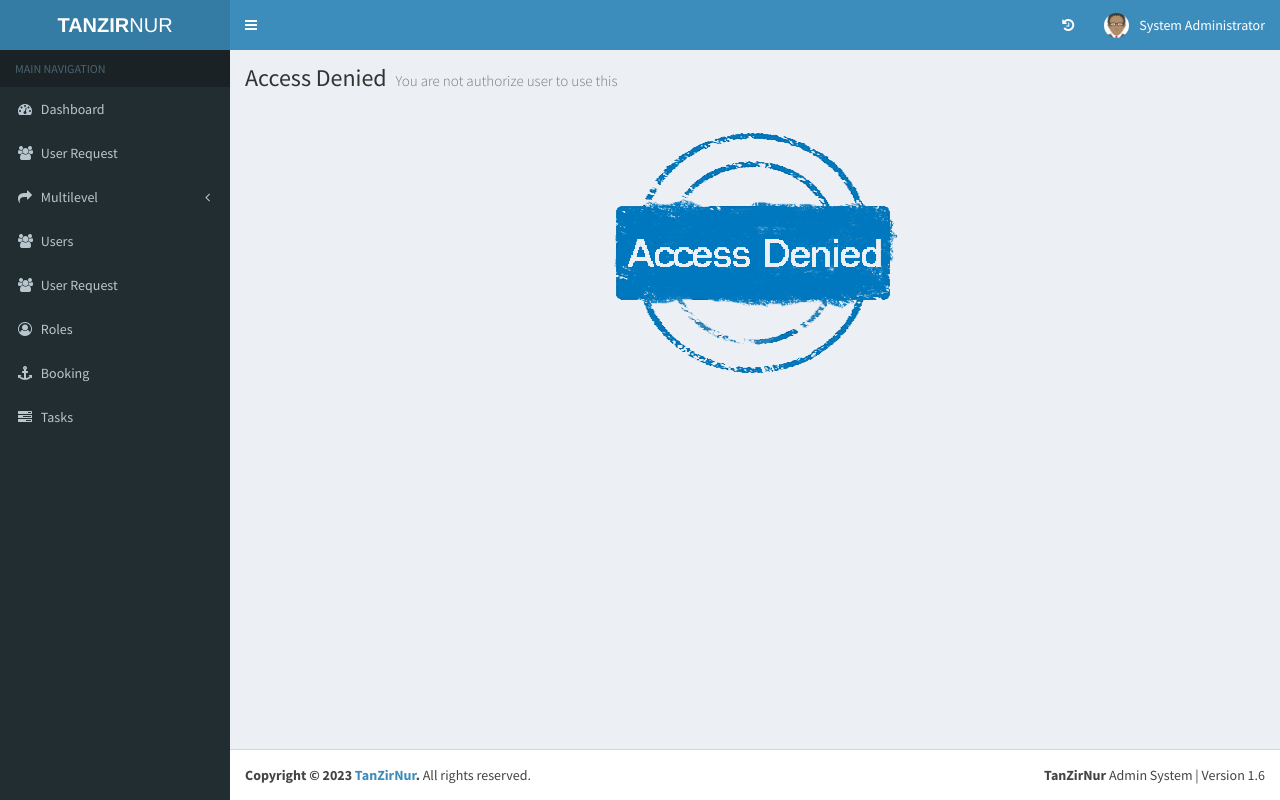
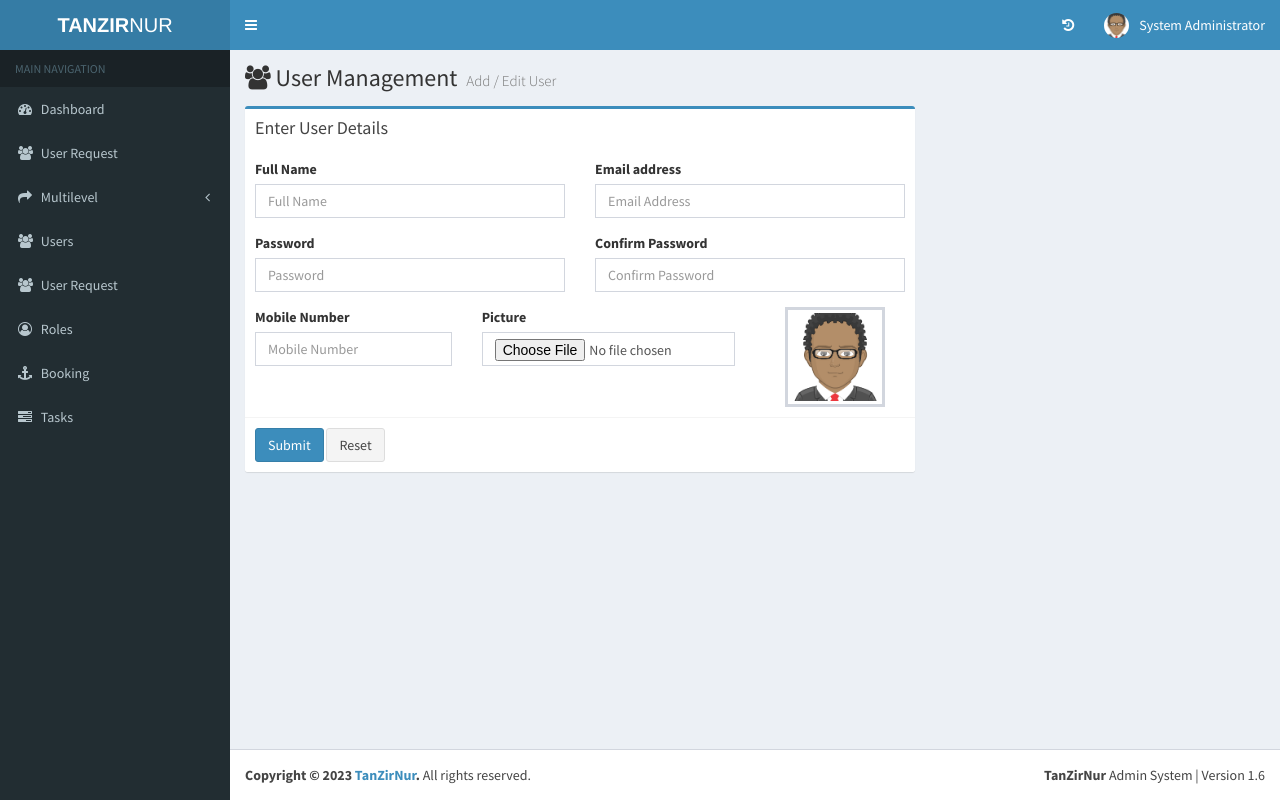
Before and after one commit to NUR-E-ALAM/Admin-Panel-User-Management-using-CodeIgniter, a CodeIgniter app: page /Admin-Panel-User-Management-using-CodeIgniter/add-new-user in a window 1280 px wide. Run offline with CodeIgniter, Linux system fonts and the light colour scheme; a user stored in the database is signed in; data comes from the database, SQL or seed files in the repository; some libraries are stand-ins or nearby versions.

Commit message:
simpleUser controller with add edit update function done

```diff
--- a/application/config/routes.php
+++ b/application/config/routes.php
@@ -78,8 +78,8 @@ $route['users'] = 'simpleuser/userListing';
 $route['user/(:num)'] = "simpleuser/userListing/$1";
 $route['add-new'] = "simpleuser/addNew";
 $route['add-new-user'] = "simpleuser/addNewUser";
-$route['edit-Old'] = "simpleuser/editOld";
-$route['edit-Old/(:num)'] = "simpleuser/editOld/$1";
+$route['edit-old'] = "simpleuser/editOld";
+$route['edit-old/(:num)'] = "simpleuser/editOld/$1";
 $route['edit-user'] = "simpleuser/editUser";
 $route['delete-user'] = "simpleuser/deleteUser";
 
--- a/application/controllers/SimpleUser.php
+++ b/application/controllers/SimpleUser.php
@@ -18,6 +18,7 @@ class SimpleUser extends BaseController
     {
         parent::__construct();
         $this->load->model('simple_user_model');
+        $this->load->library(["upload"]);
         $this->isLoggedIn();
     }
 
@@ -37,13 +38,7 @@ class SimpleUser extends BaseController
     function userListing()
     {
 
-        if(!$this->isAdmin())
-        {
 
-            $this->loadThis();
-        }
-        else
-        {
 
             $searchText = '';
             if(!empty($this->input->post('searchText'))) {
@@ -62,7 +57,7 @@ class SimpleUser extends BaseController
             $this->global['pageTitle'] = 'TanZirNur : Users';
 
             $this->loadViews("simpleusers/users", $this->global, $data, NULL);
-        }
+
     }
 
     /**
@@ -70,19 +65,14 @@ class SimpleUser extends BaseController
      */
     function addNew()
     {
-        if(!$this->isAdmin())
-        {
-            $this->loadThis();
-        }
-        else
-        {
+
             $this->load->model('simple_user_model');
             $data['roles'] = $this->simple_user_model->getUserRoles();
 
             $this->global['pageTitle'] = 'TanZirNur : Add New User';
 
             $this->loadViews("simpleusers/addNew", $this->global, $data, NULL);
-        }
+
     }
 
     /**
@@ -108,19 +98,13 @@ class SimpleUser extends BaseController
      */
     function addNewUser()
     {
-        if(!$this->isAdmin())
-        {
-            $this->loadThis();
-        }
-        else
-        {
+
             $this->load->library('form_validation');
 
             $this->form_validation->set_rules('fname','Full Name','trim|required|max_length[128]');
             $this->form_validation->set_rules('email','Email','trim|required|valid_email|max_length[128]');
             $this->form_validation->set_rules('password','Password','required|max_length[20]');
             $this->form_validation->set_rules('cpassword','Confirm Password','trim|required|matches[password]|max_length[20]');
-            $this->form_validation->set_rules('role','Role','trim|required|numeric');
             $this->form_validation->set_rules('mobile','Mobile Number','required|min_length[10]');
 
             if($this->form_validation->run() == FALSE)
@@ -132,12 +116,39 @@ class SimpleUser extends BaseController
                 $name = ucwords(strtolower($this->security->xss_clean($this->input->post('fname'))));
                 $email = strtolower($this->security->xss_clean($this->input->post('email')));
                 $password = $this->input->post('password');
-                $roleId = $this->input->post('role');
+                $roleId = 0;
                 $mobile = $this->security->xss_clean($this->input->post('mobile'));
-                $isAdmin = $this->input->post('isAdmin');
+                $isAdmin = 0;
+                if (!is_dir(FCPATH . "/assets/images/users/")) {
+                    mkdir(FCPATH . "/assets/images/users/", 0777, true);
+                }
+                $config['upload_path'] = FCPATH . "/assets/images/users/";
+                $config['allowed_types'] = 'gif|jpg|png|bmp|jpeg';
+                $images = time() . "_" . $_FILES["images"]['name'];
+                $config['file_name'] = $images;
+                $this->upload->initialize($config);
+                $this->load->library('upload', $config);
+                if (!$this->upload->do_upload('images')) {
 
-                $userInfo = array('email'=>$email, 'password'=>getHashedPassword($password), 'roleId'=>$roleId, 'name'=> $name, 'mobile'=>$mobile,'status'=>1, 'isAdmin'=>$isAdmin,
-                        'createdBy'=>$this->vendorId, 'createdDtm'=>date('Y-m-d H:i:s'));
+                    $this->session->set_flashdata('error', $this->upload->display_errors());
+                    $this->addNew();
+                } else {
+                 $data['images'] =  $images;
+                }
+
+
+                $userInfo = array(
+                    'email'=>$email,
+                'password'=>getHashedPassword($password),
+                'roleId'=>$roleId,
+                'name'=> $name,
+                'mobile'=>$mobile,
+                'images'=>$images,
+                'status'=>0,
+                'isAdmin'=>$isAdmin,
+                'createdBy'=>$this->vendorId,
+                'createdDtm'=>date('Y-m-d H:i:s')
+            );
 
                 $this->load->model('simple_user_model');
                 $result = $this->simple_user_model->addNewUser($userInfo);
@@ -148,9 +159,9 @@ class SimpleUser extends BaseController
                     $this->session->set_flashdata('error', 'User creation failed');
                 }
 
-                redirect('addNew');
+                redirect('users');
             }
-        }
+
     }
 
 
@@ -160,15 +171,10 @@ class SimpleUser extends BaseController
      */
     function editOld($userId = NULL)
     {
-        if(!$this->isAdmin())
-        {
-            $this->loadThis();
-        }
-        else
-        {
+
             if($userId == null)
             {
-                redirect('userListing');
+                redirect('users');
             }
 
             $data['roles'] = $this->simple_user_model->getUserRoles();
@@ -177,7 +183,7 @@ class SimpleUser extends BaseController
             $this->global['pageTitle'] = 'TanZirNur : Edit User';
 
             $this->loadViews("simpleusers/editOld", $this->global, $data, NULL);
-        }
+
     }
 
 
@@ -186,24 +192,21 @@ class SimpleUser extends BaseController
      */
     function editUser()
     {
-        if(!$this->isAdmin())
-        {
-            $this->loadThis();
-        }
-        else
-        {
+
             $this->load->library('form_validation');
 
             $userId = $this->input->post('userId');
+
 
             $this->form_validation->set_rules('fname','Full Name','trim|required|max_length[128]');
             $this->form_validation->set_rules('email','Email','trim|required|valid_email|max_length[128]');
             $this->form_validation->set_rules('password','Password','matches[cpassword]|max_length[20]');
             $this->form_validation->set_rules('cpassword','Confirm Password','matches[password]|max_length[20]');
-            $this->form_validation->set_rules('role','Role','trim|required|numeric');
             $this->form_validation->set_rules('mobile','Mobile Number','required|min_length[10]');
-            $this->form_validation->set_rules('status','Status','required');
 
+
+            $user =  $this->simple_user_model->get_user_id($userId);
+            $prevImage =   FCPATH . "/assets/images/users/" . $user->images;
             if($this->form_validation->run() == FALSE)
             {
                 $this->editOld($userId);
@@ -213,10 +216,10 @@ class SimpleUser extends BaseController
                 $name = ucwords(strtolower($this->security->xss_clean($this->input->post('fname'))));
                 $email = strtolower($this->security->xss_clean($this->input->post('email')));
                 $password = $this->input->post('password');
-                $roleId = $this->input->post('role');
-                $status = $this->input->post('status');
+                $roleId = 0;
+                $status = 0;
                 $mobile = $this->security->xss_clean($this->input->post('mobile'));
-                $isAdmin = $this->input->post('isAdmin');
+                $isAdmin = 0;
 
                 $userInfo = array();
 
@@ -231,6 +234,23 @@ class SimpleUser extends BaseController
                         'name'=>ucwords($name), 'mobile'=>$mobile, 'isAdmin'=>$isAdmin,
                         'updatedBy'=>$this->vendorId, 'updatedDtm'=>date('Y-m-d H:i:s'));
                 }
+                $config['upload_path'] = FCPATH . "/assets/images/users/";
+                $config['allowed_types'] = 'gif|jpg|png|bmp|jpeg';
+                $new_name = time() . "_" . $_FILES["images"]['name'];
+                $config['file_name'] = $new_name;
+                $this->upload->initialize($config);
+                $this->load->library('upload', $config);
+                if (!$this->upload->do_upload('images')) {
+
+                    $this->session->set_flashdata('error',  $this->upload->display_errors());
+                } else {
+                    $userInfo['images'] =  $new_name;
+                    // Remove old file from the server
+                    if (!empty($prevImage)) {
+                        @unlink($prevImage);
+                    }
+                }
+
 
                 $result = $this->simple_user_model->editUser($userInfo, $userId);
 
@@ -243,9 +263,9 @@ class SimpleUser extends BaseController
                     $this->session->set_flashdata('error', 'User updation failed');
                 }
 
-                redirect('userListing');
+                redirect('users');
             }
-        }
+
     }
 
 
--- a/application/models/Simple_user_model.php
+++ b/application/models/Simple_user_model.php
@@ -16,9 +16,8 @@ class Simple_user_model extends CI_Model
      */
     function userListingCount($searchText)
     {
-        $this->db->select('BaseTbl.userId, BaseTbl.email, BaseTbl.name, BaseTbl.mobile, BaseTbl.isAdmin, BaseTbl.status, BaseTbl.createdDtm, Role.role');
+        $this->db->select('BaseTbl.userId, BaseTbl.email, BaseTbl.name, BaseTbl.mobile,BaseTbl.images, BaseTbl.isAdmin, BaseTbl.status, BaseTbl.createdDtm');
         $this->db->from('tbl_simple_users as BaseTbl');
-        $this->db->join('tbl_roles as Role', 'Role.roleId = BaseTbl.roleId','left');
         if(!empty($searchText)) {
             $likeCriteria = "(BaseTbl.email  LIKE '%".$searchText."%'
                             OR  BaseTbl.name  LIKE '%".$searchText."%'
@@ -41,10 +40,8 @@ class Simple_user_model extends CI_Model
      */
     function userListing($searchText, $page, $segment)
     {
-        $this->db->select('BaseTbl.userId, BaseTbl.email, BaseTbl.name, BaseTbl.mobile, BaseTbl.status,BaseTbl.isAdmin, BaseTbl.createdDtm,
-        Role.role, Role.status as roleStatus');
+        $this->db->select('BaseTbl.userId, BaseTbl.email, BaseTbl.name, BaseTbl.mobile,BaseTbl.images, BaseTbl.status,BaseTbl.isAdmin, BaseTbl.createdDtm');
         $this->db->from('tbl_simple_users as BaseTbl');
-        $this->db->join('tbl_roles as Role', 'Role.roleId = BaseTbl.roleId','left');
         if(!empty($searchText)) {
             $likeCriteria = "(BaseTbl.email  LIKE '%".$searchText."%'
                             OR  BaseTbl.name  LIKE '%".$searchText."%'
@@ -118,7 +115,7 @@ class Simple_user_model extends CI_Model
      */
     function getUserInfo($userId)
     {
-        $this->db->select('userId, name, email, mobile,status, isAdmin, roleId');
+        $this->db->select('userId, name, email, mobile,status,images');
         $this->db->from('tbl_simple_users');
         $this->db->where('isDeleted', 0);
         $this->db->where('userId', $userId);
@@ -273,6 +270,13 @@ class Simple_user_model extends CI_Model
 
         return $query->row();
     }
+       /** show single user  */
+       public function get_user_id($id)
+       {
+           $this->db->where('userId', $id);
+           $query = $this->db->get('tbl_simple_users', $id);
+           return $query->row();
+       }
 
     /**
      * This function used to get user information by id with role
--- a/application/views/simpleusers/addNew.php
+++ b/application/views/simpleusers/addNew.php
@@ -22,20 +22,20 @@
                     </div><!-- /.box-header -->
                     <!-- form start -->
                     <?php $this->load->helper("form"); ?>
-                    <form role="form" id="addUser" action="<?php echo base_url() ?>addNewUser" method="post" role="form">
+                    <form role="form" id="addUser" action="<?php echo base_url() ?>add-new-user" method="post" role="form" enctype="multipart/form-data">
                         <div class="box-body">
                             <div class="row">
                                 <div class="col-md-6">
                                     <div class="form-group">
                                         <label for="fname">Full Name</label>
-                                        <input type="text" class="form-control required" value="<?php echo set_value('fname'); ?>" id="fname" name="fname" maxlength="128">
+                                        <input type="text" placeholder="Full Name" class="form-control required" value="<?php echo set_value('fname'); ?>" id="fname" name="fname" maxlength="128">
                                     </div>
 
                                 </div>
                                 <div class="col-md-6">
                                     <div class="form-group">
                                         <label for="email">Email address</label>
-                                        <input type="text" class="form-control required email" id="email" value="<?php echo set_value('email'); ?>" name="email" maxlength="128">
+                                        <input type="text" placeholder="Email Address" class="form-control required email" id="email" value="<?php echo set_value('email'); ?>" name="email" maxlength="128">
                                     </div>
                                 </div>
                             </div>
@@ -43,62 +43,33 @@
                                 <div class="col-md-6">
                                     <div class="form-group">
                                         <label for="password">Password</label>
-                                        <input type="password" class="form-control required" id="password" name="password" maxlength="20">
+                                        <input type="password" placeholder="Password" class="form-control required" id="password" name="password" maxlength="20">
                                     </div>
                                 </div>
                                 <div class="col-md-6">
                                     <div class="form-group">
                                         <label for="cpassword">Confirm Password</label>
-                                        <input type="password" class="form-control required equalTo" id="cpassword" name="cpassword" maxlength="20">
+                                        <input type="password" placeholder="Confirm Password" class="form-control required equalTo" id="cpassword" name="cpassword" maxlength="20">
                                     </div>
                                 </div>
                             </div>
                             <div class="row">
-                                <div class="col-md-6">
+                                <div class="col-md-4">
                                     <div class="form-group">
                                         <label for="mobile">Mobile Number</label>
-                                        <input type="text" class="form-control required digits" id="mobile" value="<?php echo set_value('mobile'); ?>" name="mobile" maxlength="10">
+                                        <input type="text" placeholder="Mobile Number" class="form-control required digits" id="mobile" value="<?php echo set_value('mobile'); ?>" name="mobile" maxlength="10">
                                     </div>
                                 </div>
-                                <div class="col-md-6">
-                                    <div class="form-group">
-                                        <label for="role">Role</label>
-                                        <select class="form-control required" id="role" name="role">
-                                            <option value="0">Select Role</option>
-                                            <?php
-                                            if(!empty($roles))
-                                            {
-                                                foreach ($roles as $rl)
-                                                {
-                                                    $roleText = $rl->role;
-                                                    $roleClass = false;
-                                                    if ($rl->roleStatus == INACTIVE) {
-                                                        $roleText = $rl->role . ' (Inactive)';
-                                                        $roleClass = true;
-                                                    }
-                                                    ?>
-                                                    <option value="<?php echo $rl->roleId ?>" <?php if ($roleClass) { echo "class=text-warning"; } if($rl->roleId == set_value('role')) {echo "selected=selected";} ?>><?= $roleText ?></option>
-                                                    <?php
-                                                }
-                                            }
-                                            ?>
-                                        </select>
-                                    </div>
+                                <div class="col-md-5">
+                                <label for="images">Picture</label>
+                                <input type="file" class="form-control required" name="images" id="images">
+                                </div>
+                                <div class="col-md-3">
+                                <img class="profile-user-img img-responsive" src="<?php echo base_url(); ?>assets/dist/img/avatar.png" alt="User profile picture" id="imageShow">
+
                                 </div>
                             </div>
-                            <div class="row">
-                                <div class="col-md-6">
-                                    <div class="form-group">
-                                        <label for="isAdmin">User Type</label>
-                                        <select class="form-control required" id="isAdmin" name="isAdmin">
-                                            <option value="<?= REGULAR_USER ?>">Regular User</option>
-                                            <option value="<?= SYSTEM_ADMIN ?>">System Administrator</option>
-                                        </select>
-                                    </div>
-                                </div>
-                                <div class="col-md-6">
-                                </div>
-                            </div>
+
                         </div><!-- /.box-body -->
 
                         <div class="box-footer">
@@ -141,4 +112,13 @@
     </section>
 
 </div>
-<script src="<?php echo base_url(); ?>assets/js/addUser.js" type="text/javascript"></script>
+<script>
+    images.onchange = evt => {
+  const [file] = images.files
+  if (file) {
+    imageShow.src = URL.createObjectURL(file)
+  }
+}
+
+</script>
+<script src="<?php echo base_url(); ?>assets/js/addSimpleUser.js" type="text/javascript"></script>
--- /dev/null
+++ b/assets/js/addSimpleUser.js
@@ -0,0 +1,32 @@
+/**
+ * File : addSimpleUser.js
+ *
+ * This file contain the validation of add user form
+ *
+ * Using validation plugin : jquery.validate.js
+ *
+ * @author Tanzir Nur
+ */
+
+$(document).ready(function(){
+
+	var addUserForm = $("#addUser");
+
+	var validator = addUserForm.validate({
+
+		rules:{
+			fname :{ required : true },
+			email : { required : true, email : true, remote : { url : baseURL + "checkEmailExists", type :"post"} },
+			password : { required : true },
+			cpassword : {required : true, equalTo: "#password"},
+			mobile : { required : true, digits : true }
+		},
+		messages:{
+			fname :{ required : "This field is required" },
+			email : { required : "This field is required", email : "Please enter valid email address", remote : "Email already taken" },
+			password : { required : "This field is required" },
+			cpassword : {required : "This field is required", equalTo: "Please enter same password" },
+			mobile : { required : "This field is required", digits : "Please enter numbers only" }
+		}
+	});
+});
```
Also changed, not shown: application/views/simpleusers/editOld.php (+20 -45 lines), application/views/simpleusers/users.php (+6 -4 lines), assets/js/editSimpleUser.js (added, +44 -0 lines), assets/images/users/1685472524_Principal-of-RCMC-233x300.jpg (added), assets/images/users/1685476321_0OglAiuw-233x300.jpeg (added).
